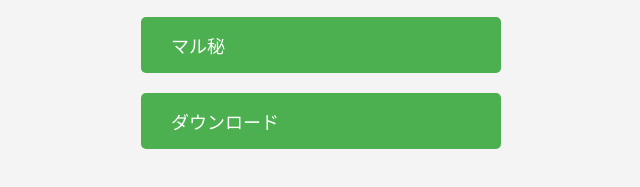
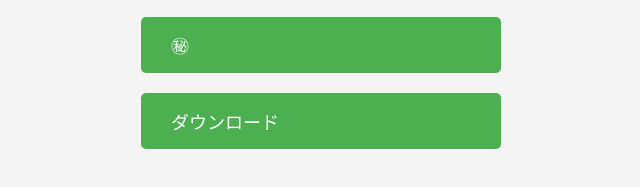
Before and after one commit to WiBalliance/Alliance_Dictionary, a plain HTML site: page index.html in a window 1280 px wide. Shown: the part 549-736 px from the top of the page, 319-959 px from the left. Drawn offline with Linux system fonts and the light colour scheme.

Commit message:
Update index.html

```diff
--- a/index.html
+++ b/index.html
@@ -49,7 +49,7 @@
     <a href="./page/schedule_st.html" class="button">STスケジュール</a>
     <a href="./page/time.html" class="button">(開始までの)時間計算</a>
     <a href="./page/schedule_ank.html" class="button">砦要塞アンケートリスト作成</a>
-    <a href="./page/maruhi.html"" class="button">マル秘</a>
+    <a href="./page/maruhi.html"" class="button">㊙</a>
     <a href="./files/ホワサバ.zip" download class="button">ダウンロード</a>
   </div>
 </body>
```
